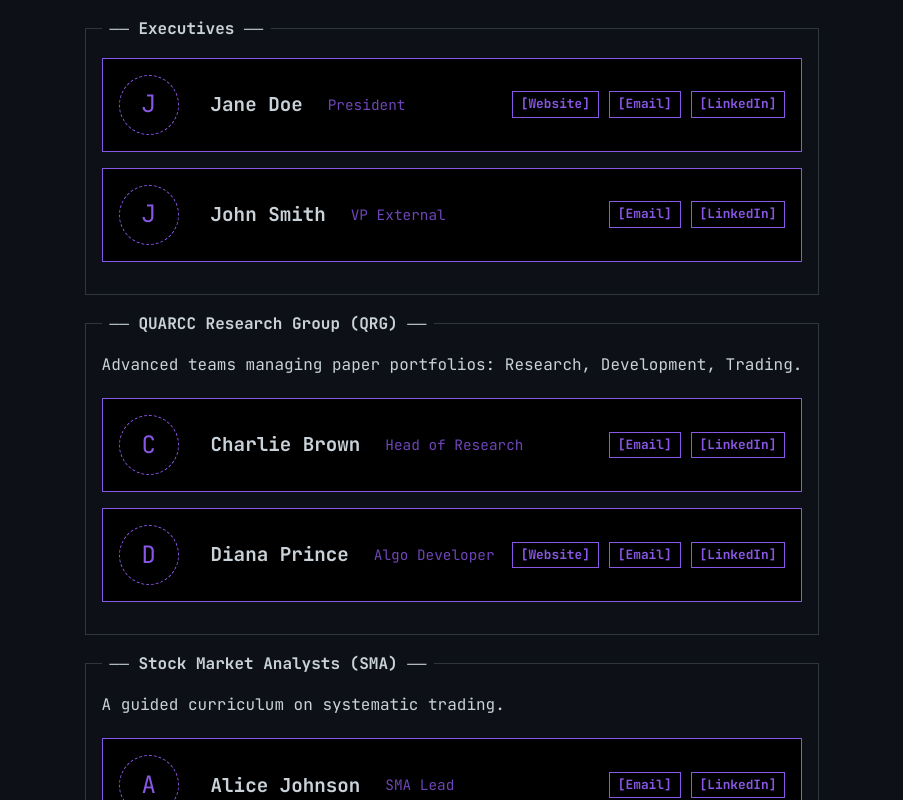
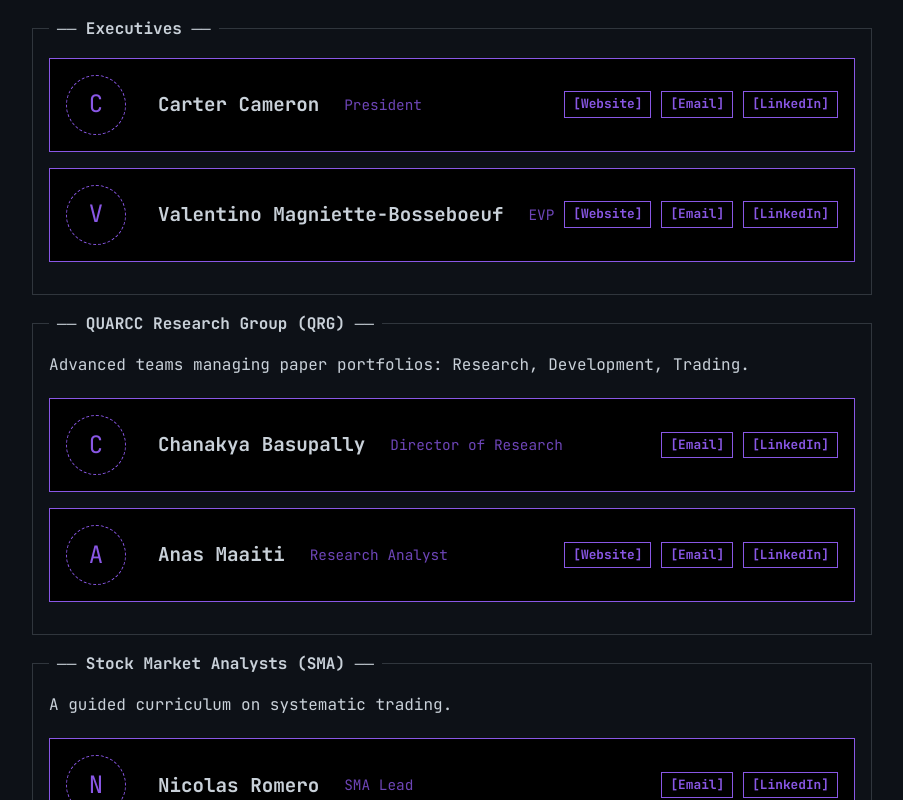
Before and after one commit to carterj-c/QUARCCWebsite, a React (Vite) app: page /teams in a window 1280 px wide. Shown: the top 800 px of the page, without its empty margins (188-1091 px from the left). Built offline with nearby package versions, Linux system fonts and the light colour scheme.

Commit message:
feat: update executive, SMA, and QRG team member details in Teams page.

```diff
--- a/src/pages/Teams.jsx
+++ b/src/pages/Teams.jsx
@@ -6,20 +6,20 @@ import TeamMember from '../components/TeamMember';
 const Teams = () => {
     // --- EXECUTIVE TEAM ---
     const executives = [
-        { name: "Jane Doe", role: "President", linkedin: "https://linkedin.com", email: "jane@quarcc.com", website: "https://jane.com" },
-        { name: "John Smith", role: "VP External", linkedin: "https://linkedin.com", email: "john@quarcc.com", website: "" }
+        { name: "Carter Cameron", role: "President", linkedin: "https://linkedin.com/cartercameronfina", email: "president@quarcc.com", website: "https://jane.com" },
+        { name: "Valentino Magniette-Bosseboeuf", role: "EVP", linkedin: "https://linkedin.com/in/valentino-mb/", email: "competitions@quarcc.com", website: "valentinomb.com" }
     ];
 
     // --- SMA TEAM ---
     const smaMembers = [
-        { name: "Alice Johnson", role: "SMA Lead", linkedin: "https://linkedin.com", email: "alice@quarcc.com", website: "" },
-        { name: "Bob Williams", role: "Analyst", linkedin: "https://linkedin.com", email: "bob@quarcc.com", website: "https://bob.com" }
+        { name: "Nicolas Romero", role: "SMA Lead", linkedin: "https://linkedin.com/in/nicolasdavidromero", email: "sma@quarcc.com", website: "" },
+        { name: "Chanakya Basupally", role: "", linkedin: "https://linkedin.com", email: "bob@quarcc.com", website: "https://bob.com" }
     ];
 
     // --- QRG TEAM ---
     const qrgMembers = [
-        { name: "Charlie Brown", role: "Head of Research", linkedin: "https://linkedin.com", email: "charlie@quarcc.com", website: "" },
-        { name: "Diana Prince", role: "Algo Developer", linkedin: "https://linkedin.com", email: "diana@quarcc.com", website: "https://diana.dev" }
+        { name: "Chanakya Basupally", role: "Director of Research", linkedin: "https://linkedin.com/in/chanakyabasupally", email: "research@quarcc.com", website: "" },
+        { name: "Anas Maaiti", role: "Research Analyst", linkedin: "https://linkedin.com/in/anas-maaiti", email: "[EMAIL_ADDRESS]", website: "[Example.com]" }
     ];
 
     return (
```
